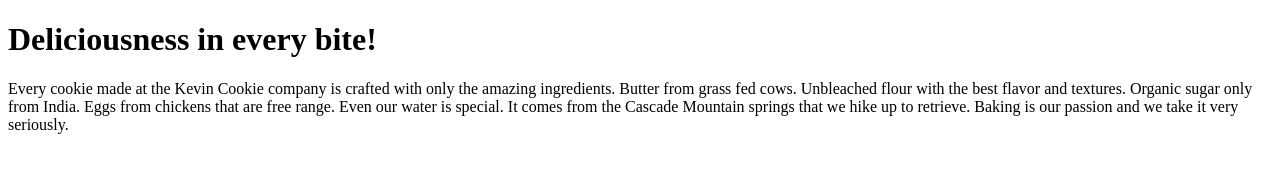
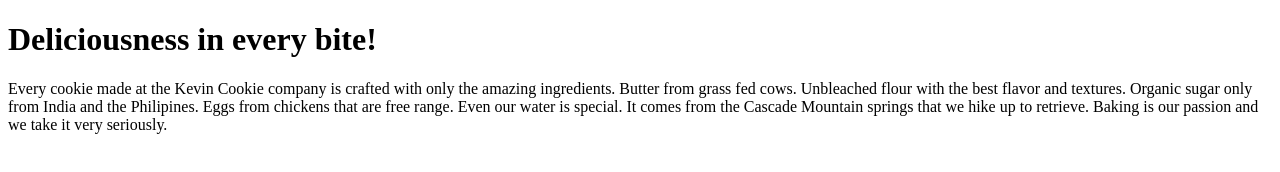
Before and after one commit to TurnerNguyen/ai12, a plain HTML site: page index.htm in a window 1280 px wide. Drawn offline with Linux system fonts and the light colour scheme.

Commit message:
Update index.htm

```diff
--- a/index.htm
+++ b/index.htm
@@ -3,7 +3,7 @@
 <body>
 
 <h1>Deliciousness in every bite!</h1>
-<p>Every cookie made at the Kevin Cookie company is crafted with only the amazing ingredients. Butter from grass fed cows. Unbleached flour with the best flavor and textures. Organic sugar only from India. Eggs from chickens that are free range. Even our water is special. It comes from the Cascade Mountain springs that we hike up to retrieve. Baking is our passion and we take it very seriously.</p>
+<p>Every cookie made at the Kevin Cookie company is crafted with only the amazing ingredients. Butter from grass fed cows. Unbleached flour with the best flavor and textures. Organic sugar only from India and the Philipines. Eggs from chickens that are free range. Even our water is special. It comes from the Cascade Mountain springs that we hike up to retrieve. Baking is our passion and we take it very seriously.</p>
 
 </body>
 </html>
```
